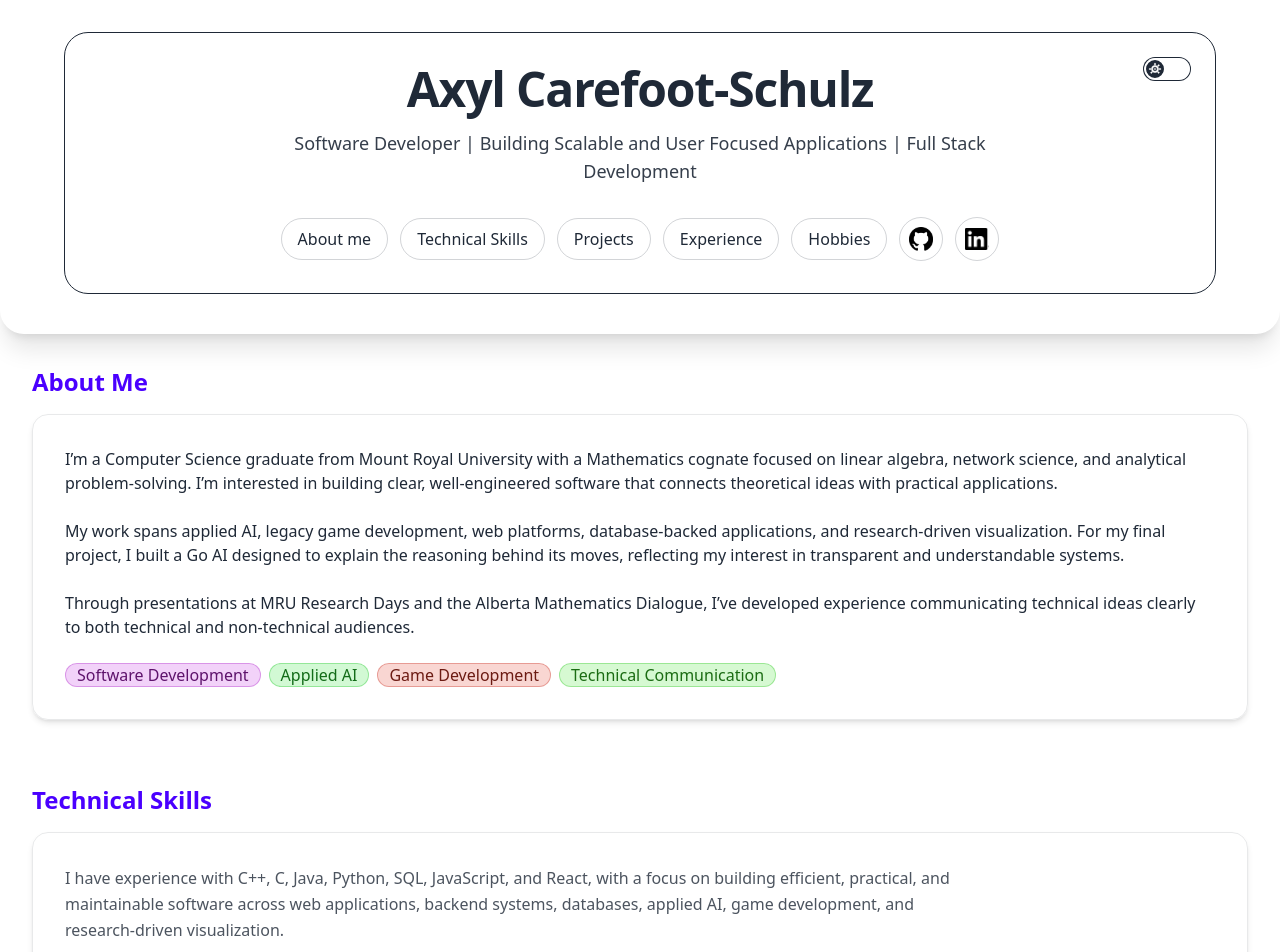
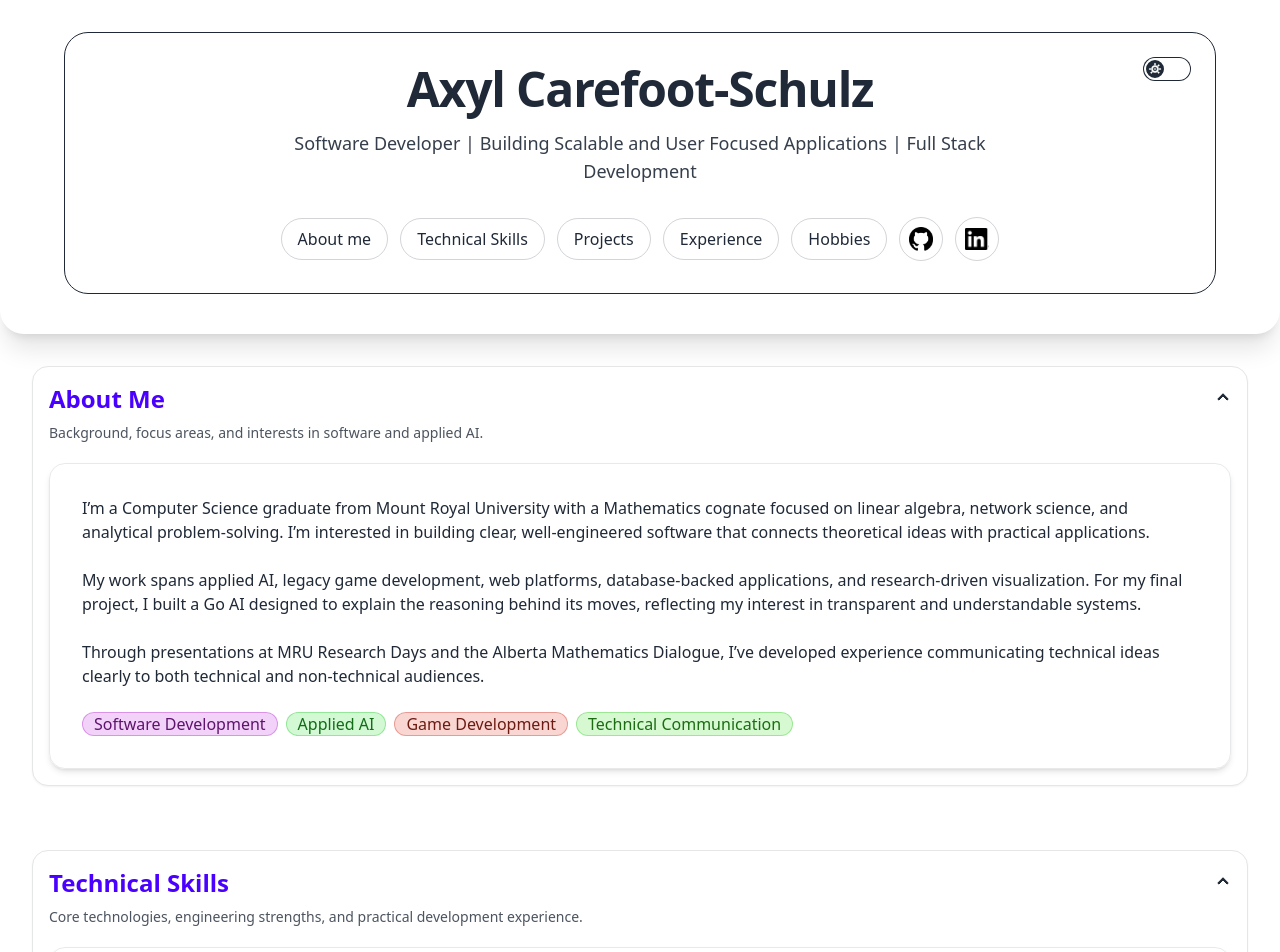
Before and after one commit to axyl-casc/axyl-casc.github.io, a React (Vite) app: page / in a window 1280 px wide. Shown: the top 952 px of the page. Built offline with nearby package versions, Linux system fonts and the light colour scheme.

Commit message:
Convert home sections into accordion items

```diff
--- a/src/components/Section.tsx
+++ b/src/components/Section.tsx
@@ -2,15 +2,20 @@ import { ReactNode } from 'react';
 
 type SectionProps = {
   title: string;
+  description: string;
   children: ReactNode;
   id?: string;
 };
 
-export function Section({ title, children, id }: SectionProps) {
+export function Section({ title, description, children, id }: SectionProps) {
   return (
-    <section id={id}>
-      <h2 className="section-title">{title}</h2>
-      {children}
+    <section id={id} className="collapse collapse-arrow bg-base-100 border border-base-300 shadow-sm">
+      <input type="checkbox" defaultChecked />
+      <div className="collapse-title">
+        <h2 className="text-2xl font-semibold text-primary">{title}</h2>
+        <p className="mt-2 text-sm text-base-content/80">{description}</p>
+      </div>
+      <div className="collapse-content pt-1">{children}</div>
     </section>
   );
 }
--- a/src/pages/HomePage.tsx
+++ b/src/pages/HomePage.tsx
@@ -9,7 +9,7 @@ import { getTagHue } from '../utils/tagColors';
 export function HomePage() {
   return (
     <main id="main-content" className="site-main space-y-16" tabIndex={-1}>
-<Section id="about-me" title="About Me">
+<Section id="about-me" title="About Me" description="Background, focus areas, and interests in software and applied AI.">
   <div className="card content-card">
     <div className="card-body space-y-4">
       <p>
@@ -54,7 +54,7 @@ export function HomePage() {
     </div>
   </div>
 </Section>
-<Section id="technical-skills" title="Technical Skills">
+<Section id="technical-skills" title="Technical Skills" description="Core technologies, engineering strengths, and practical development experience.">
   <div className="card content-card">
     <div className="card-body gap-6">
       <div className="space-y-3">
@@ -237,7 +237,7 @@ export function HomePage() {
   </div>
 </Section>
 
-<Section id="projects" title="Projects">
+<Section id="projects" title="Projects" description="Featured work across AI, web development, systems programming, and visualization.">
   <div className="card content-card">
     <div className="card-body space-y-4">
       <p>
@@ -252,7 +252,7 @@ export function HomePage() {
     </div>
   </div>
 </Section>
-<Section id="experience" title="Experience">
+<Section id="experience" title="Experience" description="Professional and teaching experience with a focus on communication and delivery.">
   <div className="card content-card">
     <div className="card-body space-y-6">
       <p>
@@ -296,7 +296,7 @@ export function HomePage() {
 
       <hr className="border-neutral-300" />
 
-<Section id="hobbies" title="Hobbies">
+<Section id="hobbies" title="Hobbies" description="Interests outside software that emphasize strategy, focus, and steady growth.">
   <div className="card content-card">
     <div className="card-body space-y-4">
       <p>
```
